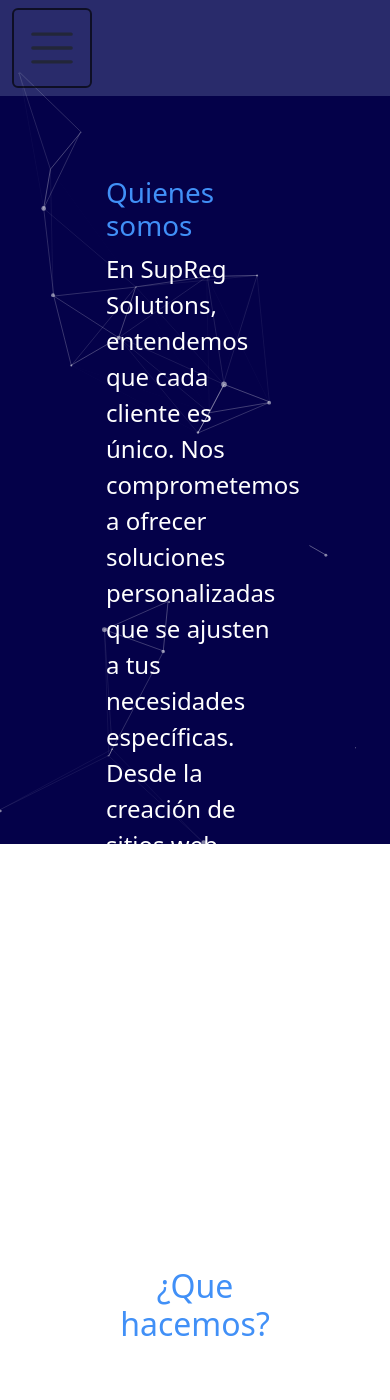
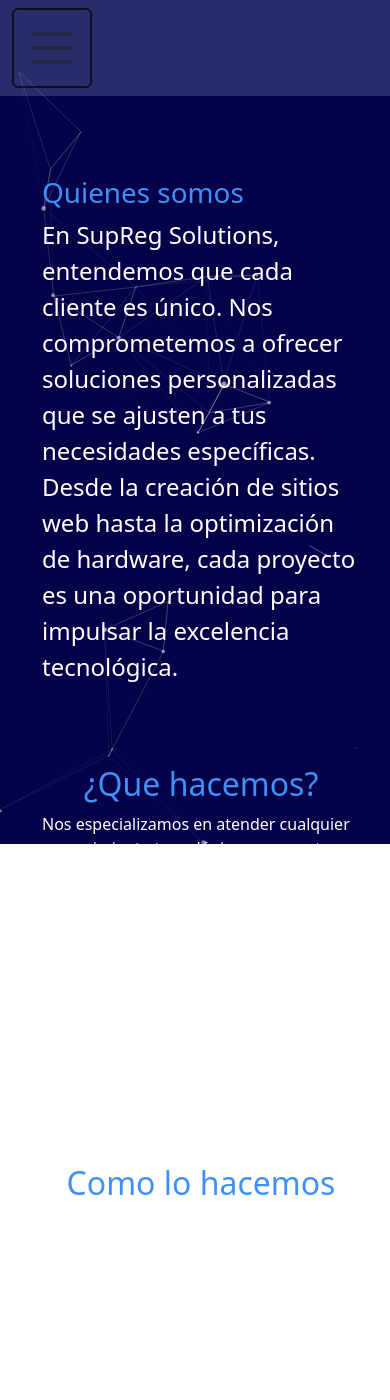
Before and after one commit to NachoGuidali/Web-solutions, a Django app: page /about in a window 390 px wide. Shown: the top 1400 px of the page. Run offline with Django 4.2, Linux system fonts and the light colour scheme; some web fonts are replaced.

Commit message:
arreglo zoom

```diff
--- a/webapp/static/style.css
+++ b/webapp/static/style.css
@@ -389,6 +389,9 @@
     .hero-botones button{
         transform: scale(1.15);
     }
+    .container-fluid{
+        padding-right: 0px !important;
+    }
 }
 
 @media screen and (max-width: 980px){
@@ -437,6 +440,6 @@
 }
 @media screen and (max-width: 1440px){
     .about{
-        margin-inline: 5rem !important;
+        margin-inline: 1rem !important;
     }
 }
```
